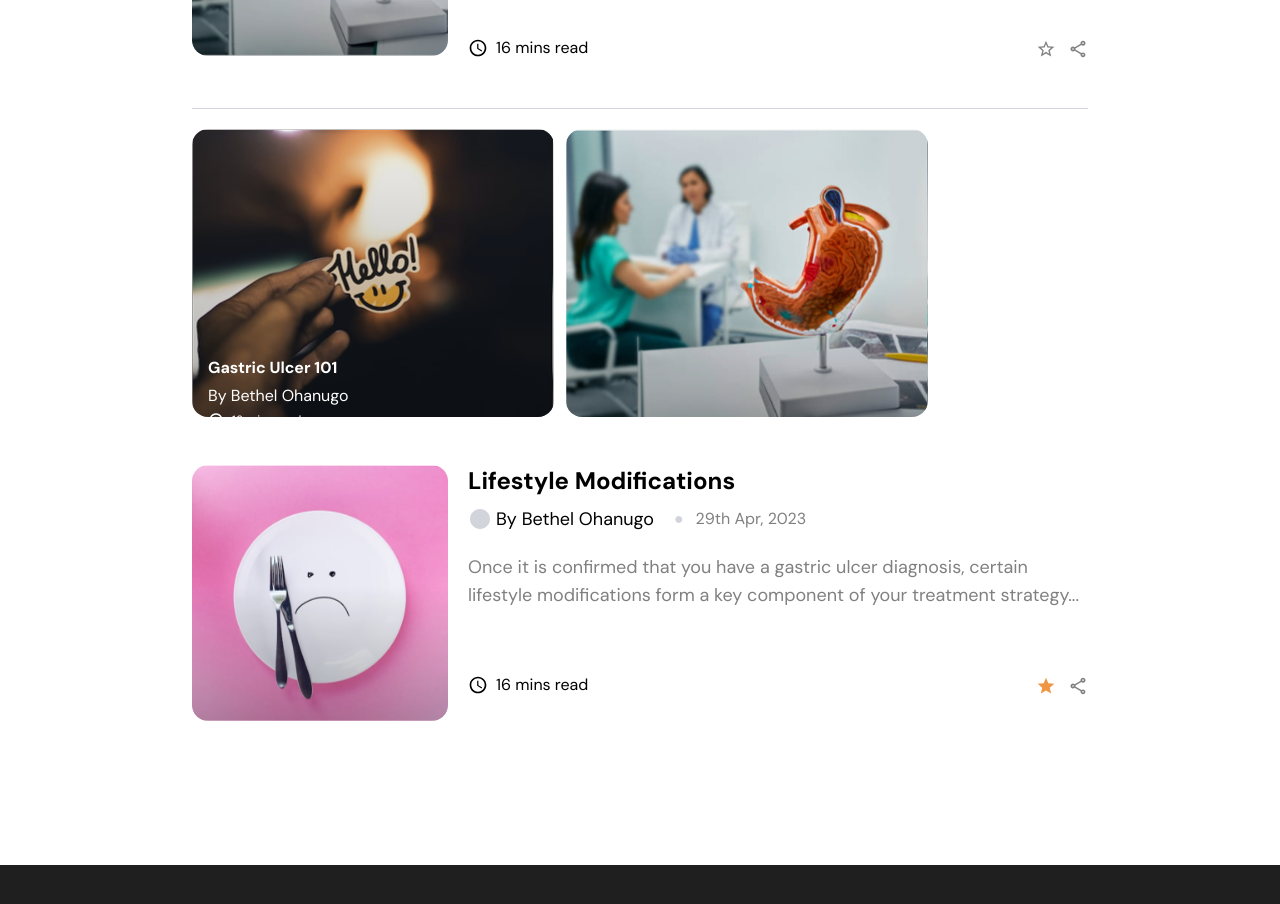
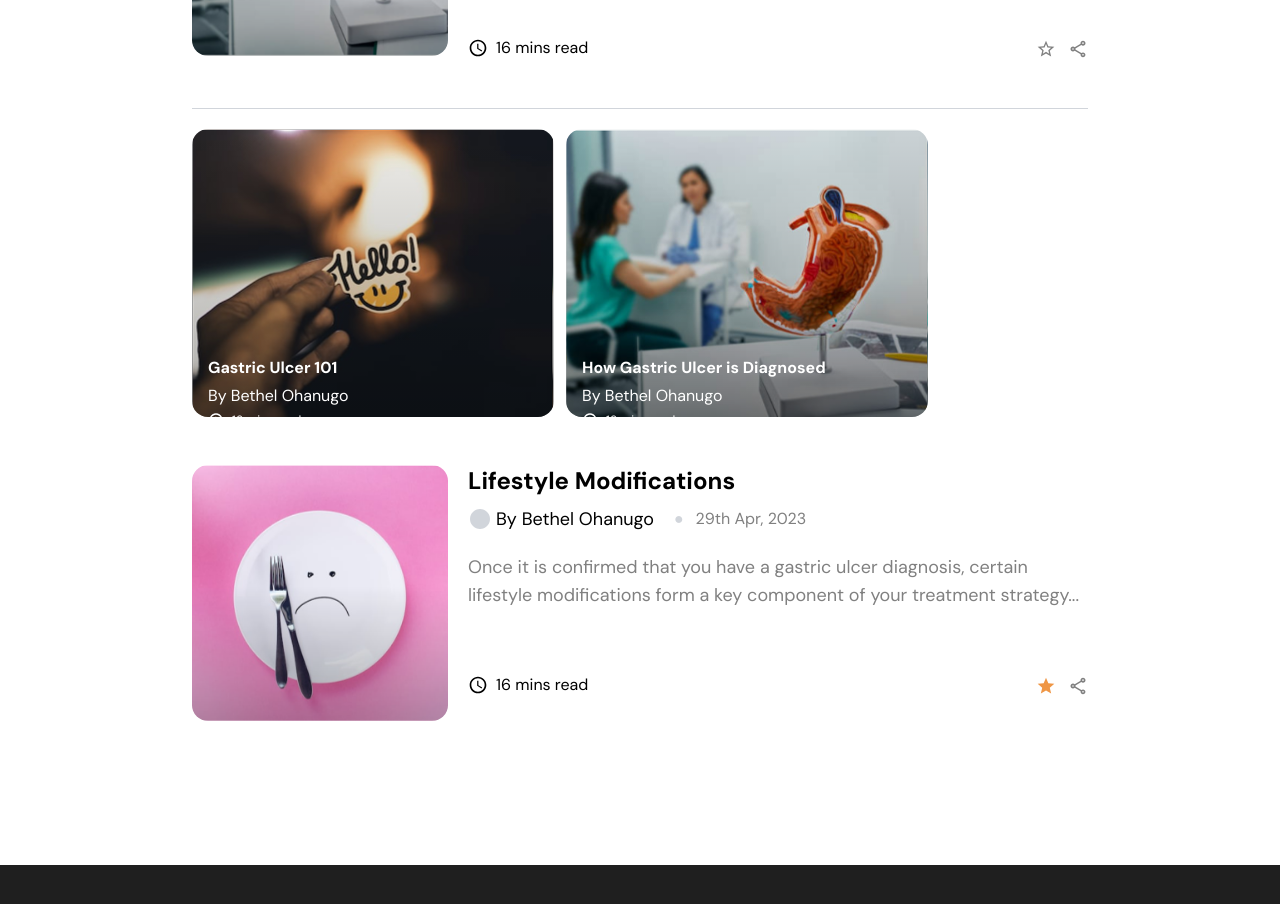
Before and after one commit to mikelisrael/ulcerave, a React (Vite) app: page /resources in a window 1280 px wide. Shown: the part 980-1884 px from the top of the page. Built offline with nearby package versions, Linux system fonts and the light colour scheme; no server answers; the database is empty.

Commit message:
reponsive: build responsive resources page

```diff
--- a/src/pages/resources/index.jsx
+++ b/src/pages/resources/index.jsx
@@ -188,13 +188,28 @@ const Articles = () => {
                   </Link>
                   <Link
                     to="how-gastric-ulcer-is-diagnosed"
-                    className="stacked isolate h-72 min-w-[250px] overflow-hidden rounded-2xl"
+                    className="stacked relative isolate h-72 min-w-[250px] overflow-hidden rounded-2xl"
                   >
                     <img
                       src="/images/image_2.png"
                       alt="hospital"
-                      className="h-full w-full object-cover"
+                      className="z-[-2] h-full w-full object-cover"
                     />
+                    <div className="absolute inset-0 z-[-1] bg-gradient-to-b from-transparent to-black/30"></div>
+                    <div className="space-y-1 px-4 py-2 text-white">
+                      <h3 className="text-base font-semibold">
+                        How Gastric Ulcer is Diagnosed
+                      </h3>
+                      <h4>By Bethel Ohanugo</h4>
+                      <div className="flex items-center gap-2">
+                        <AccessTimeIcon
+                          sx={{
+                            fontSize: "1rem",
+                          }}
+                        />
+                        <span className="text-xs">16 mins read</span>
+                      </div>
+                    </div>
                   </Link>
                 </div>
               </li>
```
